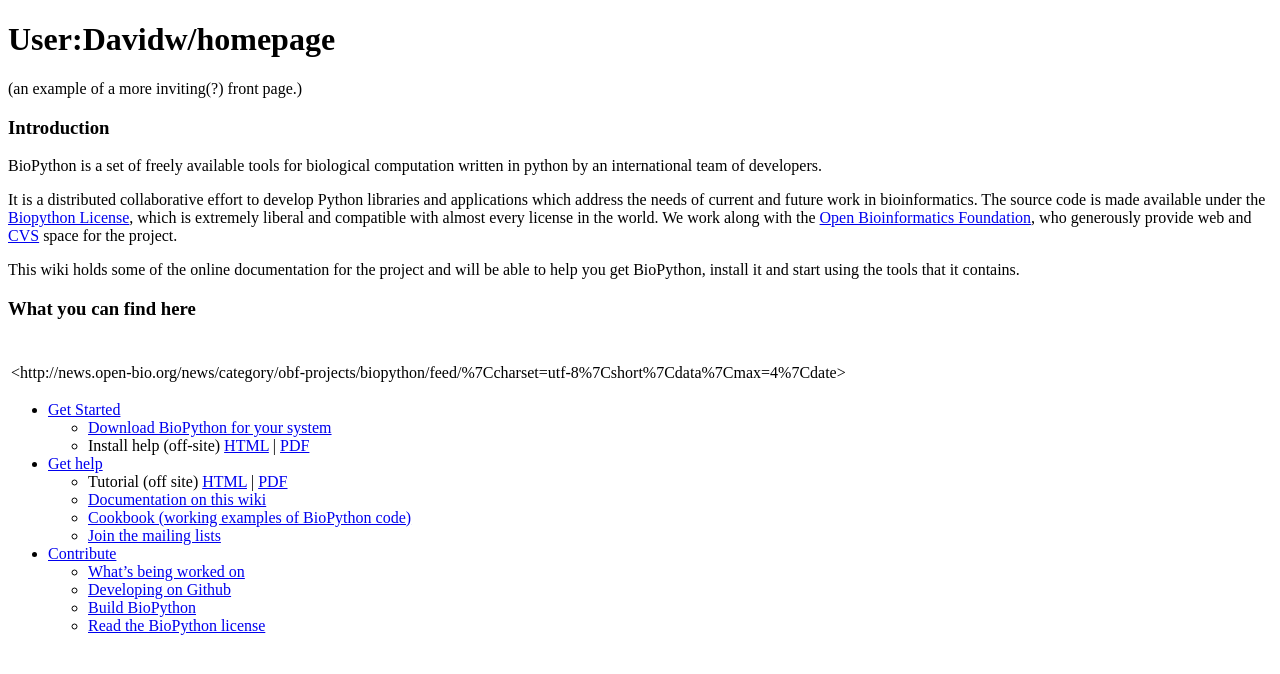
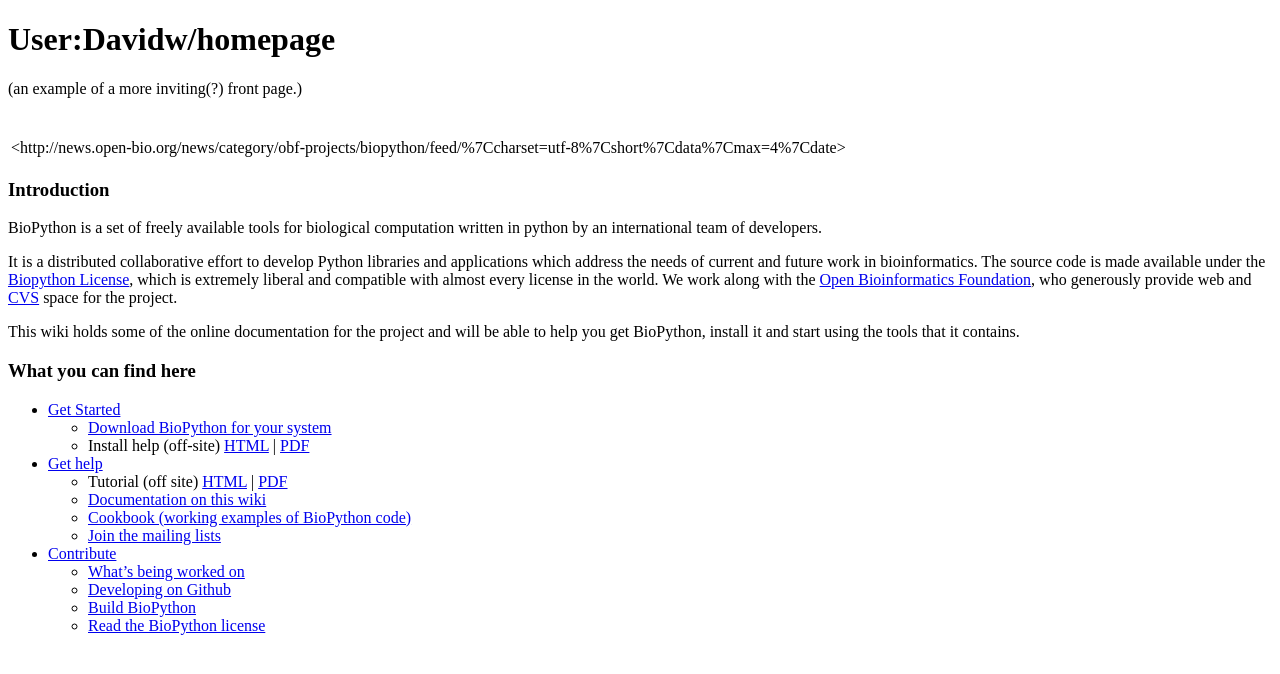
Before and after one commit to biopython/biopython.github.io, a Jekyll site: the page built from wiki/User_Davidw/homepage.md, in a window 1280 px wide. Shown: the top 674 px of the page. Built offline with Jekyll 4.4.1, drawn with Linux system fonts in a browser that asks for light colours.

Commit message:
Change to wiki page

```diff
--- a/wiki/User_Davidw/homepage.md
+++ b/wiki/User_Davidw/homepage.md
@@ -5,6 +5,10 @@ layout: wiki
 ---
 
 (an example of a more inviting(?) front page.)
+
+|                                                                                                                                |
+|--------------------------------------------------------------------------------------------------------------------------------|
+| <rss><http://news.open-bio.org/news/category/obf-projects/biopython/feed/%7Ccharset=utf-8%7Cshort%7Cdata%7Cmax=4%7Cdate></rss> |
 
 ### Introduction
 
@@ -26,10 +30,6 @@ tools that it contains.
 
 ### What you can find here
 
-|                                                                                                                                |
-|--------------------------------------------------------------------------------------------------------------------------------|
-| <rss><http://news.open-bio.org/news/category/obf-projects/biopython/feed/%7Ccharset=utf-8%7Cshort%7Cdata%7Cmax=4%7Cdate></rss> |
-
 -   [Get Started](Getting_Started "wikilink")
     -   [ Download BioPython for your system](Download "wikilink")
     -   Install help (off-site)
```
Also changed, not shown: 1 other file.
